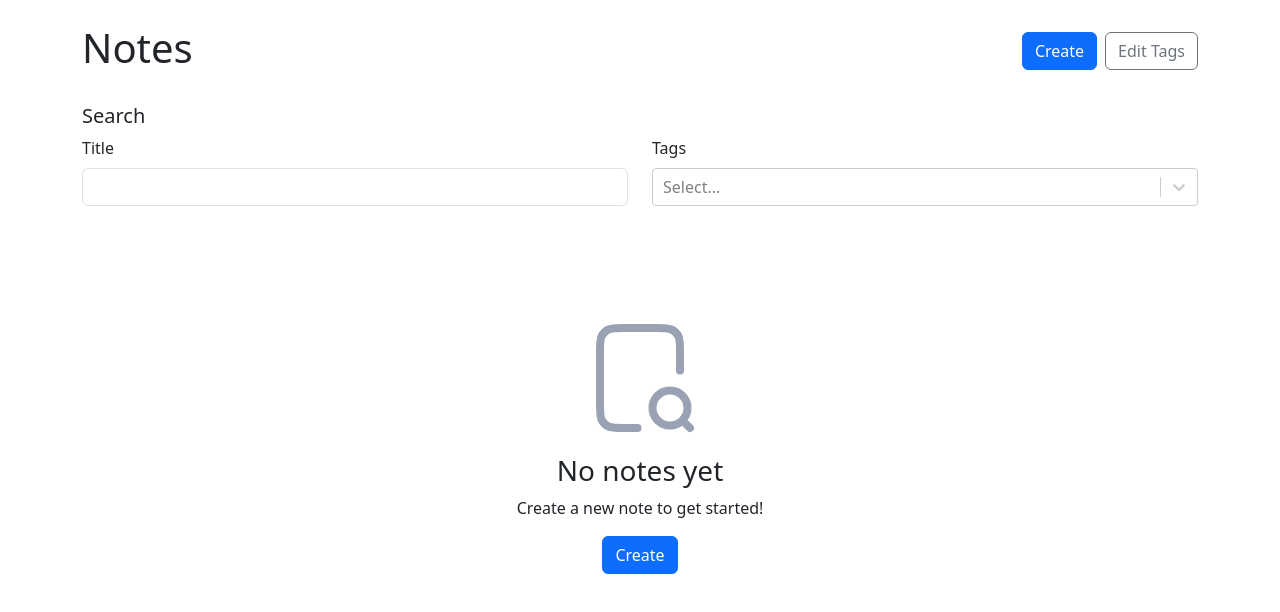
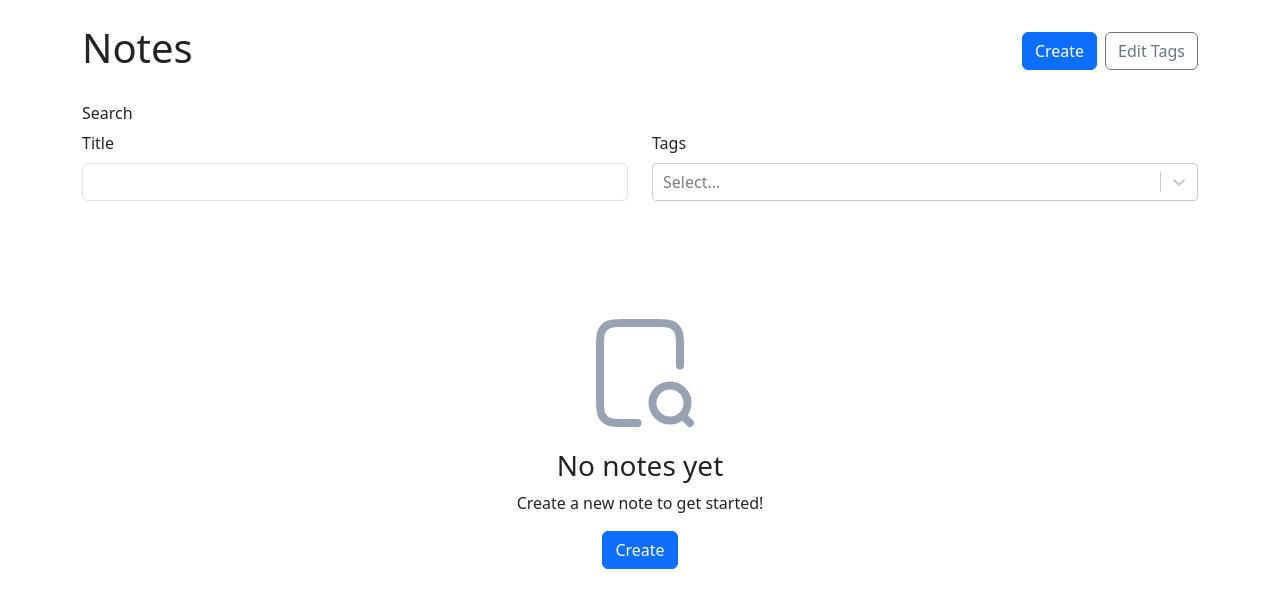
Before and after one commit to rosstungol/notes-app, a React (Vite) app: page /#/ in a window 1280 px wide. Shown: the top 612 px of the page. Built offline with nearby package versions, Linux system fonts and the light colour scheme.

Commit message:
Replaces h5 with h6

```diff
--- a/src/components/NoteList.tsx
+++ b/src/components/NoteList.tsx
@@ -64,7 +64,7 @@ export function NoteList({
       </Row>
       <Form className='mb-4'>
         <Row>
-          <h5>Search</h5>
+          <h6>Search</h6>
           <Col>
             <Form.Group controlId='title'>
               <Form.Label>Title</Form.Label>
```
